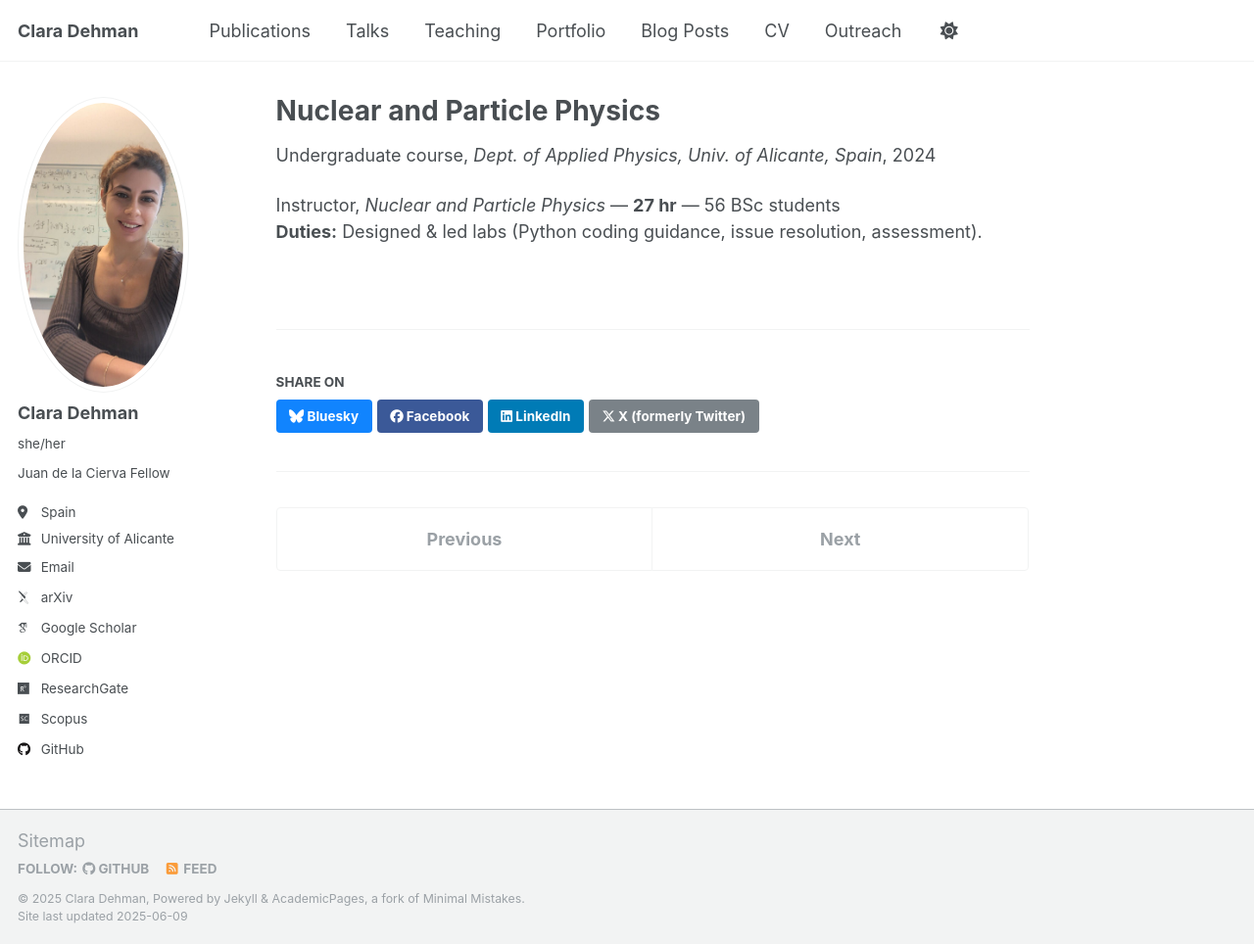
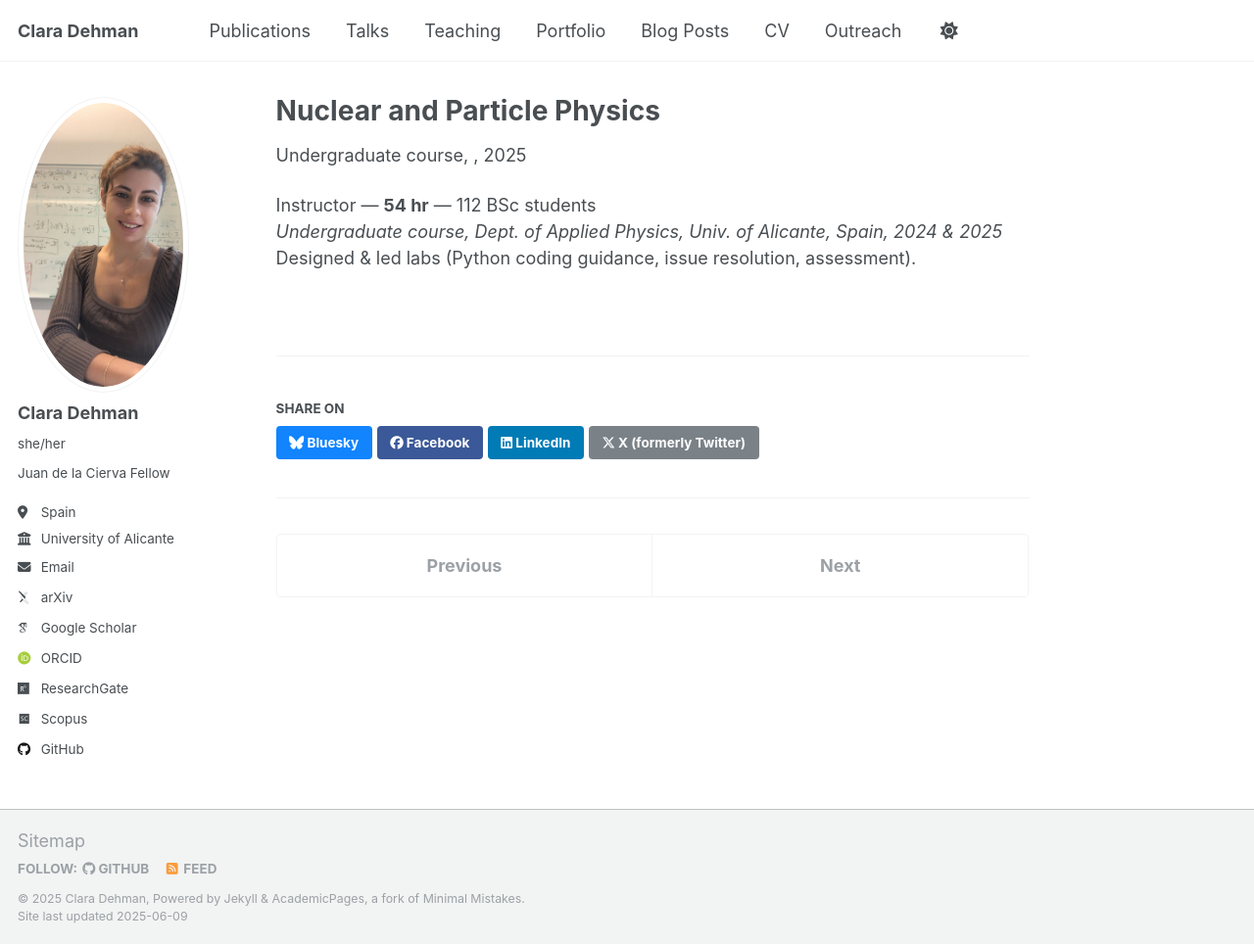
Before and after one commit to ClaraDehman/ClaraDehman.github.io, a Jekyll site: the page built from _teaching/2024_nuclear_teaching.md, in a window 1280 px wide and 964 px high. Shown: the whole window at 98% size. Built offline with Jekyll 4.4.1, drawn with Linux system fonts in a browser that asks for light colours; some web fonts are replaced.

Commit message:
Update 2024_nuclear_teaching.md

```diff
--- a/_teaching/2024_nuclear_teaching.md
+++ b/_teaching/2024_nuclear_teaching.md
@@ -3,10 +3,9 @@ title: "Nuclear and Particle Physics"
 collection: teaching
 type: "Undergraduate course"
 permalink: /teaching/2024-nuclear-particle
-venue: "Dept. of Applied Physics, Univ. of Alicante, Spain"
-date: 2024-10-01
 location: "Alicante, Spain"
 ---
 
-Instructor, *Nuclear and Particle Physics* — **27 hr** — 56 BSc students
-**Duties:** Designed & led labs (Python coding guidance, issue resolution, assessment).
+Instructor — **54 hr** — 112 BSc students
+*Undergraduate course, Dept. of Applied Physics, Univ. of Alicante, Spain, 2024 & 2025*
+Designed & led labs (Python coding guidance, issue resolution, assessment).
```
